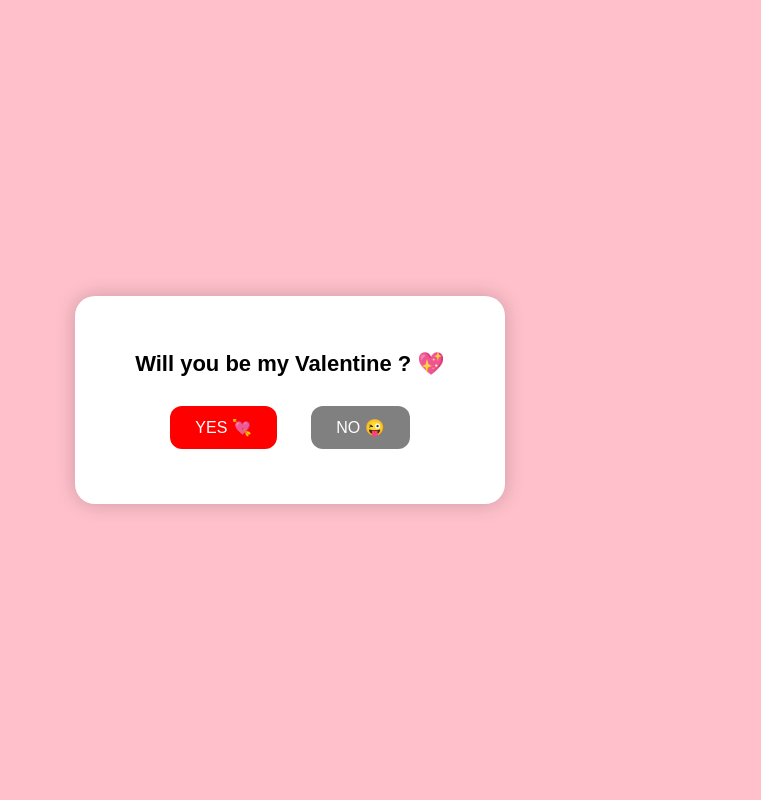
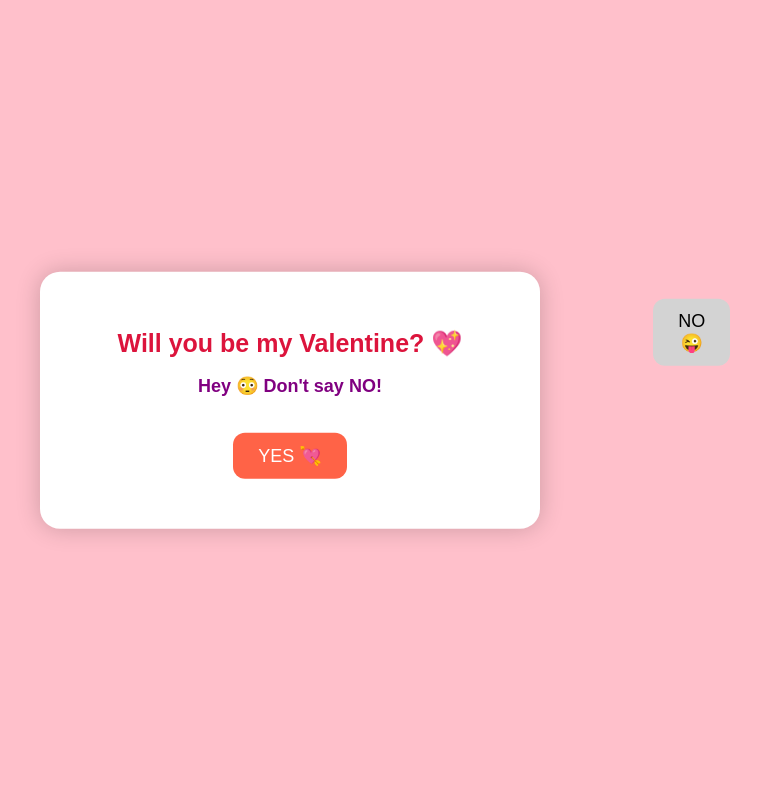
Before and after one commit to kirubakar113-beep/valentine_project, a Flask app: page / in a window 1280 px wide. Shown: the whole page, without its empty margins (350-1111 px from the left). Run offline with Flask 3, Linux system fonts and the light colour scheme.

Commit message:
Update index.html

```diff
--- a/templates/index.html
+++ b/templates/index.html
@@ -9,73 +9,66 @@
       margin: 0;
       padding: 0;
       font-family: Arial, sans-serif;
-      height: 100vh;
-      display: flex;
-      justify-content: center;
-      align-items: center;
       background: pink;
       overflow: hidden;
+      height: 100vh;
     }
 
     .box {
+      width: 420px;
       background: white;
       padding: 40px;
       border-radius: 20px;
       text-align: center;
-      width: 350px;
-      box-shadow: 0px 0px 20px rgba(0,0,0,0.2);
+      position: absolute;
+      top: 50%;
+      left: 50%;
+      transform: translate(-50%, -50%);
+      box-shadow: 0px 0px 25px rgba(0,0,0,0.2);
     }
 
     h1 {
-      font-size: 22px;
+      font-size: 25px;
+      color: crimson;
     }
 
     button {
       padding: 12px 25px;
-      font-size: 16px;
+      font-size: 18px;
       border: none;
       border-radius: 12px;
       cursor: pointer;
-      margin: 15px;
+      margin: 10px;
     }
 
     #yesBtn {
-      background: red;
+      background: tomato;
       color: white;
     }
 
     #noBtn {
-      background: gray;
-      color: white;
+      background: lightgray;
+      position: absolute;
       transition: 0.15s;
     }
 
-    /* Music Button */
-    #playBtn {
-      display: none;
-      padding: 10px 20px;
-      border-radius: 12px;
-      background: purple;
-      color: white;
-      font-size: 16px;
-      cursor: pointer;
-      margin-bottom: 15px;
+    #msg {
+      margin-top: 15px;
+      font-size: 18px;
+      color: purple;
+      font-weight: bold;
+      height: 30px;
     }
   </style>
 </head>
 
 <body>
 
-  <!-- 🎵 Background Music -->
-  <audio id="bgMusic" loop>
-    <source src="/static/song.mp3" type="audio/mpeg">
-  </audio>
+  <div class="box">
+    <h1>Will you be my Valentine? 💖</h1>
 
-  <!-- 🎶 Play Button if autoplay blocked -->
-  <button id="playBtn">▶ Play Music 🎶</button>
-
-  <div class="box">
-    <h1>Will you be my Valentine ? 💖</h1>
+    <!-- Funny Message -->
+    <p id="msg"></p>
 
     <!-- YES Button -->
     <button id="yesBtn">YES 💘</button>
@@ -85,54 +78,56 @@
   </div>
 
   <script>
-    // Elements
     const yesBtn = document.getElementById("yesBtn");
     const noBtn = document.getElementById("noBtn");
-    const music = document.getElementById("bgMusic");
-    const playBtn = document.getElementById("playBtn");
+    const msg = document.getElementById("msg");
 
-    // ✅ Try Autoplay Music
-    window.onload = () => {
-      music.play().then(() => {
-        console.log("Music autoplay started 🎶");
-      }).catch(() => {
-        console.log("Autoplay blocked ❌ Showing Play Button");
-        playBtn.style.display = "inline-block";
-      });
-    };
+    // Funny Messages
+    const funnyMessages = [
+      "Hey 😳 Don't say NO!",
+      "NO is not allowed 😤",
+      "Pleaseeee 🥺",
+      "Think again 💖",
+      "You can't escape 😈",
+      "Just press YES 😘",
+      "NO button is useless 😂",
+      "Stop touching NO 🤭"
+    ];
 
-    // ✅ Play Button Manual Start
-    playBtn.addEventListener("click", () => {
-      music.play();
-      playBtn.style.display = "none";
-    });
+    let msgIndex = 0;
 
-    // ✅ YES Button Redirect
-    yesBtn.addEventListener("click", () => {
-      window.location.href = "/yes";
-    });
-
-    // ✅ NO Button Move Function (Unlimited)
+    // Move NO Button Randomly
     function moveNoButton() {
       const x = Math.random() * (window.innerWidth - noBtn.offsetWidth);
       const y = Math.random() * (window.innerHeight - noBtn.offsetHeight);
 
-      noBtn.style.position = "absolute";
       noBtn.style.left = x + "px";
       noBtn.style.top = y + "px";
+
+      // Show funny message
+      msg.innerText = funnyMessages[msgIndex];
+      msgIndex = (msgIndex + 1) % funnyMessages.length;
     }
 
-    // 🖱 Desktop Hover
+    // Desktop Hover
     noBtn.addEventListener("mouseover", moveNoButton);
 
-    // 📱 Mobile Touch
+    // Mobile Touch
     noBtn.addEventListener("touchstart", moveNoButton);
 
-    // ❌ Prevent Clicking NO
-    noBtn.addEventListener("click", function (e) {
+    // Prevent Clicking NO
+    noBtn.addEventListener("click", function(e) {
       e.preventDefault();
       moveNoButton();
     });
+
+    // YES Redirect
+    yesBtn.addEventListener("click", function () {
+      window.location.href = "/yes";
+    });
+
+    // Start NO button position
+    moveNoButton();
   </script>
 
 </body>
```
